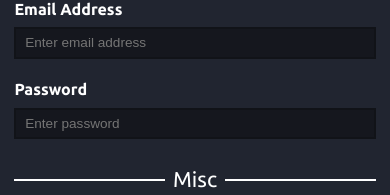
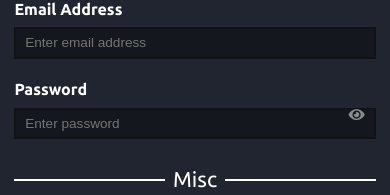
Before and after one commit to IsolatedLun/Musicify, a React (Vite) app in the folder frontend/: page /signup in a window 390 px wide. Shown: the part 256-451 px from the top of the page. Built offline with nearby package versions, Linux system fonts and the light colour scheme.

Commit message:
Made password visibility toggleable

```diff
--- a/frontend/src/components/auth/LogIn.tsx
+++ b/frontend/src/components/auth/LogIn.tsx
@@ -16,13 +16,15 @@ const LogIn = () => {
 
                 <div className="form__part">
                     <label className="form__label">Email address</label>
-                    <input type="email" placeholder='Enter email address' className="form__inpt" />
+                    <input type="email" placeholder='Enter email address' className="form__inpt"
+                        data-realType='email' />
                     <p className="form__helptext"></p>
                 </div>
 
                 <div className="form__part">
                     <label className="form__label">Password</label>
-                    <input type="password" placeholder='Enter password' className="form__inpt" />
+                    <input type="password" placeholder='Enter password' className="form__inpt"
+                        data-realType='password' />
                     <p className="form__helptext"></p>
                 </div>
 
--- a/frontend/src/components/auth/SignUp.tsx
+++ b/frontend/src/components/auth/SignUp.tsx
@@ -10,6 +10,21 @@ const SignUp = () => {
         validateInputs(inputs);
     }
 
+    const togglePasswordVisibility = (e: React.MouseEvent, inputId: string) => {
+        const input = document.getElementById(inputId)! as HTMLInputElement;
+        const target = e.target as HTMLButtonElement;
+
+        if(input.type === 'password') {
+            target.style.color = 'var(--txt)';
+            input.type = 'text';
+        }
+
+        else {
+            target.style.color = 'var(--txt-muted)';
+            input.type = 'password';
+        }
+    }
+
     return (
         <div className="form-container" id='main-content'>
             <form className="auth--form capitalize" onSubmit={(e: FormEvent) => handleForm(e)}>
@@ -18,13 +33,15 @@ const SignUp = () => {
 
                     <div className="form__part">
                         <label className="form__label">First name</label>
-                        <input type="text" placeholder='Enter first name' className='form__inpt' />
+                        <input type="text" placeholder='Enter first name' className='form__inpt'
+                            data-realType='text' />
                         <p className="form__helptext"></p>
                     </div>
 
                     <div className="form__part">
                         <label className="form__label">Last name</label>
-                        <input type="text" placeholder='Enter last name' className='form__inpt' />
+                        <input type="text" placeholder='Enter last name' className='form__inpt'
+                            data-realType='text' />
                         <p className="form__helptext"></p>
                     </div>
 
@@ -32,13 +49,17 @@ const SignUp = () => {
 
                 <div className="form__part">
                     <label className="form__label">Email address</label>
-                    <input type="email" placeholder='Enter email address' className="form__inpt" />
+                    <input type="email" placeholder='Enter email address' className="form__inpt"
+                        data-realType='email' />
                     <p className="form__helptext"></p>
                 </div>
 
                 <div className="form__part">
                     <label className="form__label">Password</label>
-                    <input type="password" placeholder='Enter password' className="form__inpt" />
+                    <input id='inpt-password' type="password" placeholder='Enter password' className="form__inpt"
+                        data-realType='password' />
+                    <button onClick={(e: React.MouseEvent) => togglePasswordVisibility(e, 'inpt-password')}
+                        className='btn--def fa part__btn'>&#xf06e;</button>
                     <p className="form__helptext"></p>
                 </div>
 
@@ -46,7 +67,8 @@ const SignUp = () => {
 
                 <div className="form__part">
                     <label className="form__label">band name<span className='txt--muted'>*</span></label>
-                    <input type="text" placeholder='Enter band name' className='form__inpt' />
+                    <input type="text" placeholder='Enter band name' className='form__inpt'
+                        data-realType='ignore' />
                     <p className="form__helptext"></p>
                 </div>
 
--- a/frontend/src/css/forms.css
+++ b/frontend/src/css/forms.css
@@ -52,6 +52,7 @@
 
 .form__part {
     display: flex;
+    position: relative;
     flex-direction: column;
     gap: 0.45em;
     width: 100%;
@@ -89,9 +90,22 @@
     background-color: var(--clr-primary);
 }
 
+.part__btn {
+    position: absolute;
+    top: 47.5%;
+    right: 1%;
+    font-size: var(--fs-400);
+    color: var(--txt-muted);
+}
+
 @media(max-width: 768px) {
     .form__double-part {
         flex-direction: column;
         margin-bottom: 0.5em;
     }
+
+    .part__btn {
+        top: 45.2%;
+        right: 3%;
+    }
 }
--- a/frontend/src/misc/formHandler.ts
+++ b/frontend/src/misc/formHandler.ts
@@ -20,17 +20,22 @@ export function validateInputs(inputs: NodeListOf<HTMLInputElement>) {
 function validateInput(input: HTMLInputElement): boolean {
     const val: string | number = input.value;
     const type: string = input.type;
+    const realType: string | null = input.getAttribute('data-realType') ?? null;
 
     clearHelpText(input);
-    if(type === 'text' && isValidText(input, val)) {
+    if(realType === 'ignore') {
         return true;
     }
 
-    else if(type === 'password' && isValidPassword(input, val)) {
+    else if(realType === 'text' && isValidText(input, val)) {
         return true;
     }
 
-    else if(type === 'email' && isValidText(input, val)) {
+    else if(realType === 'password' && isValidPassword(input, val)) {
+        return true;
+    }
+
+    else if(realType === 'email' && isValidText(input, val)) {
         return true
     }
 
```
Also changed, not shown: frontend/prod.css.
